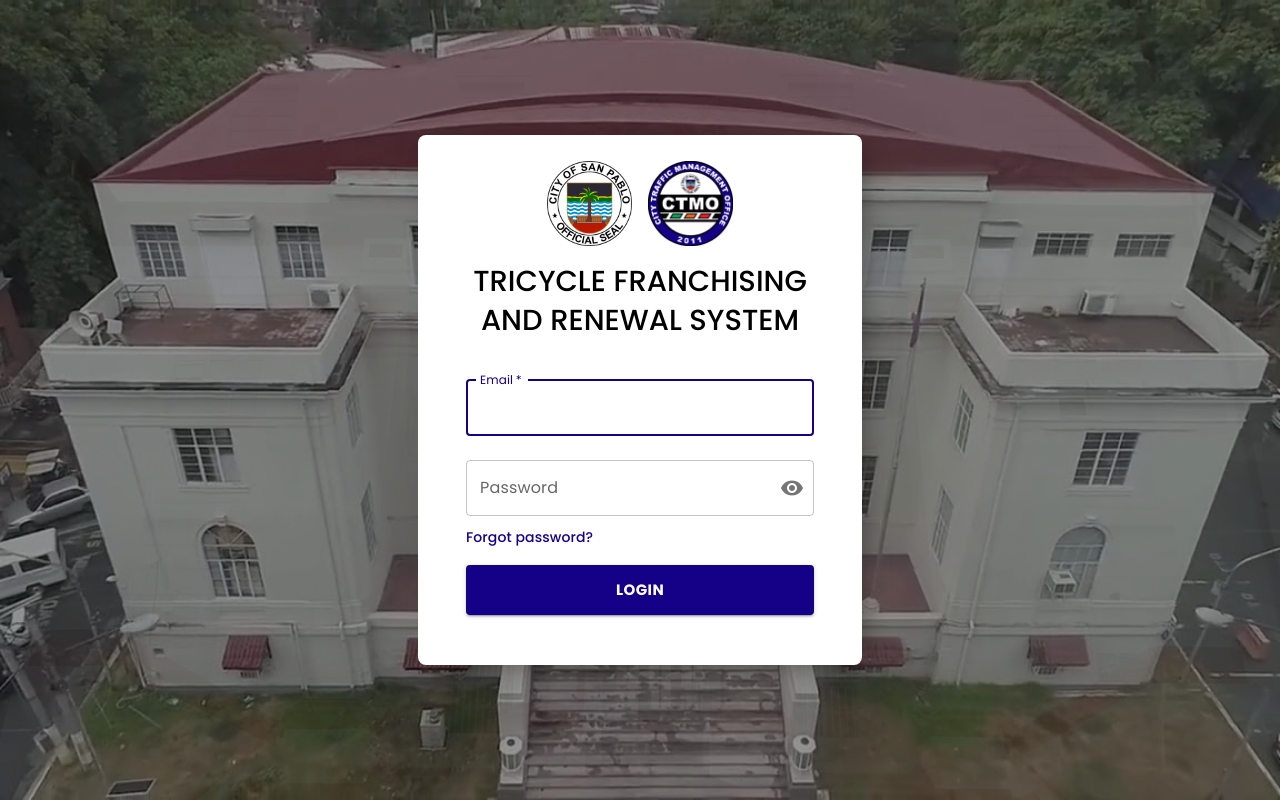
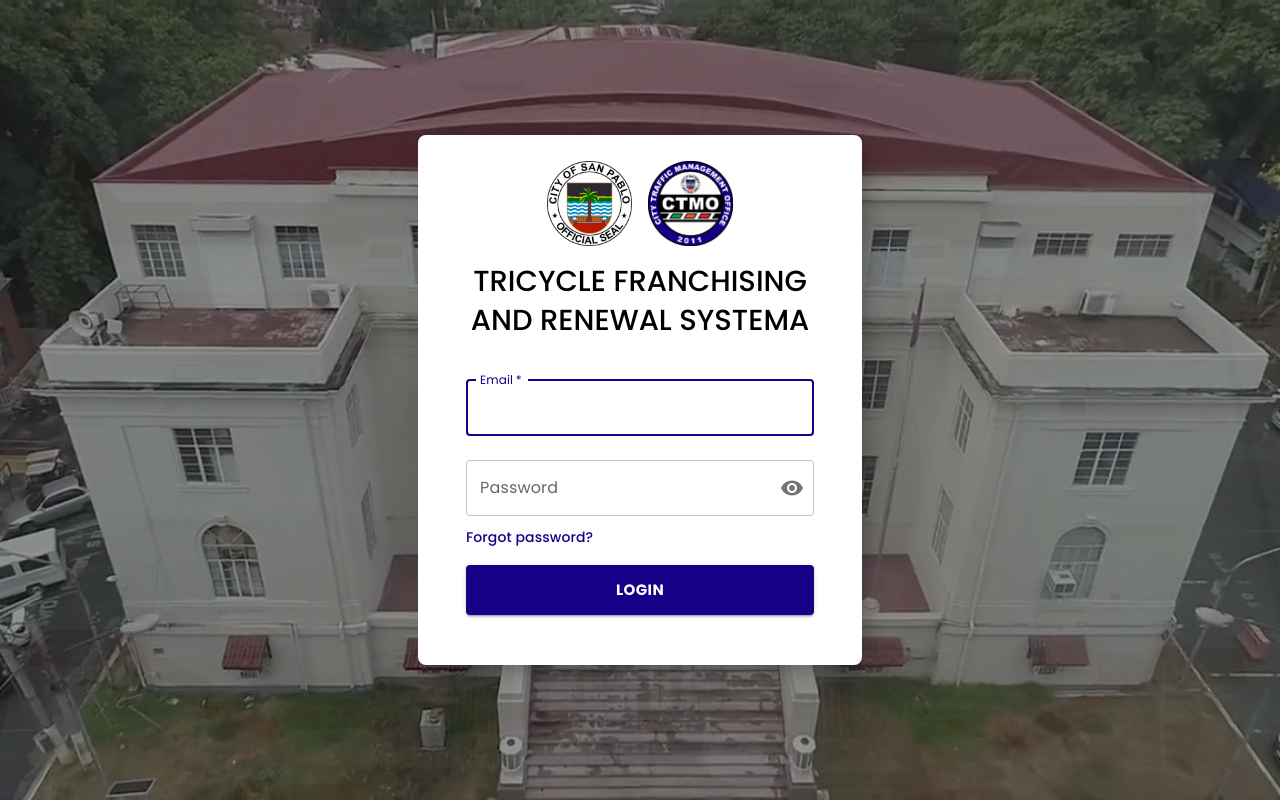
Before and after one commit to J1MMM/kapitolyo-website, a React (Vite) app: page /login in a window 1280 px wide. Built offline with nearby package versions, Linux system fonts and the light colour scheme; no server answers.

Commit message:
commit from chaopan

```diff
--- a/src/components/Login/index.jsx
+++ b/src/components/Login/index.jsx
@@ -24,7 +24,7 @@ import axios from "../../api/axios";
 import "./style.scss";
 
 const LoginComponenet = () => {
-  document.title = "TRICYCLE FRANCHISING AND RENEWAL SYSTEM | LOGIN";
+  document.title = "LOGIN | TRICYCLE FRANCHISING AND RENEWAL SYSTEM";
   const { auth, setAuth } = useAuth();
   const navigate = useNavigate();
   const location = useLocation();
@@ -214,7 +214,7 @@ const LoginComponenet = () => {
               },
             }}
           >
-            TRICYCLE FRANCHISING AND RENEWAL SYSTEM
+            TRICYCLE FRANCHISING AND RENEWAL SYSTEMA
           </Typography>
 
           <form style={{ width: "100%" }} onSubmit={handleSubmit}>
```
